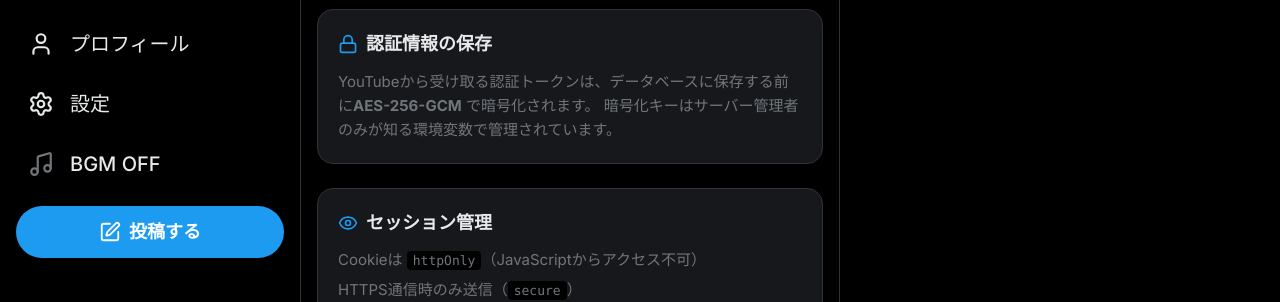
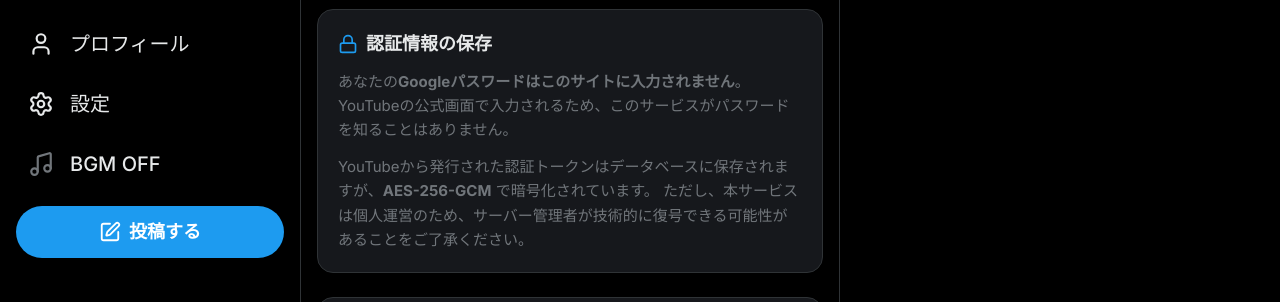
Before and after one commit to maebahesioru/lailala, a Next.js app: page /security in a window 1280 px wide. Shown: the part 354-656 px from the top of the page. Built offline with nearby package versions, Linux system fonts and the light colour scheme; no server answers.

Commit message:
Clarify that server admin can technically decrypt tokens on self-hosted service

```diff
--- a/src/app/security/page.tsx
+++ b/src/app/security/page.tsx
@@ -48,9 +48,13 @@ export default function SecurityPage() {
               認証情報の保存
             </h2>
             <p className="text-[15px] text-muted leading-relaxed">
-              YouTubeから受け取る認証トークンは、データベースに保存する前に
-              <b>AES-256-GCM</b> で暗号化されます。
-              暗号化キーはサーバー管理者のみが知る環境変数で管理されています。
+              あなたの<b>Googleパスワードはこのサイトに入力されません</b>。
+              YouTubeの公式画面で入力されるため、このサービスがパスワードを知ることはありません。
+            </p>
+            <p className="text-[15px] text-muted leading-relaxed mt-3">
+              YouTubeから発行された認証トークンはデータベースに保存されますが、
+              <b>AES-256-GCM</b> で暗号化されています。
+              ただし、本サービスは個人運営のため、サーバー管理者が技術的に復号できる可能性があることをご了承ください。
             </p>
           </section>
 
```
